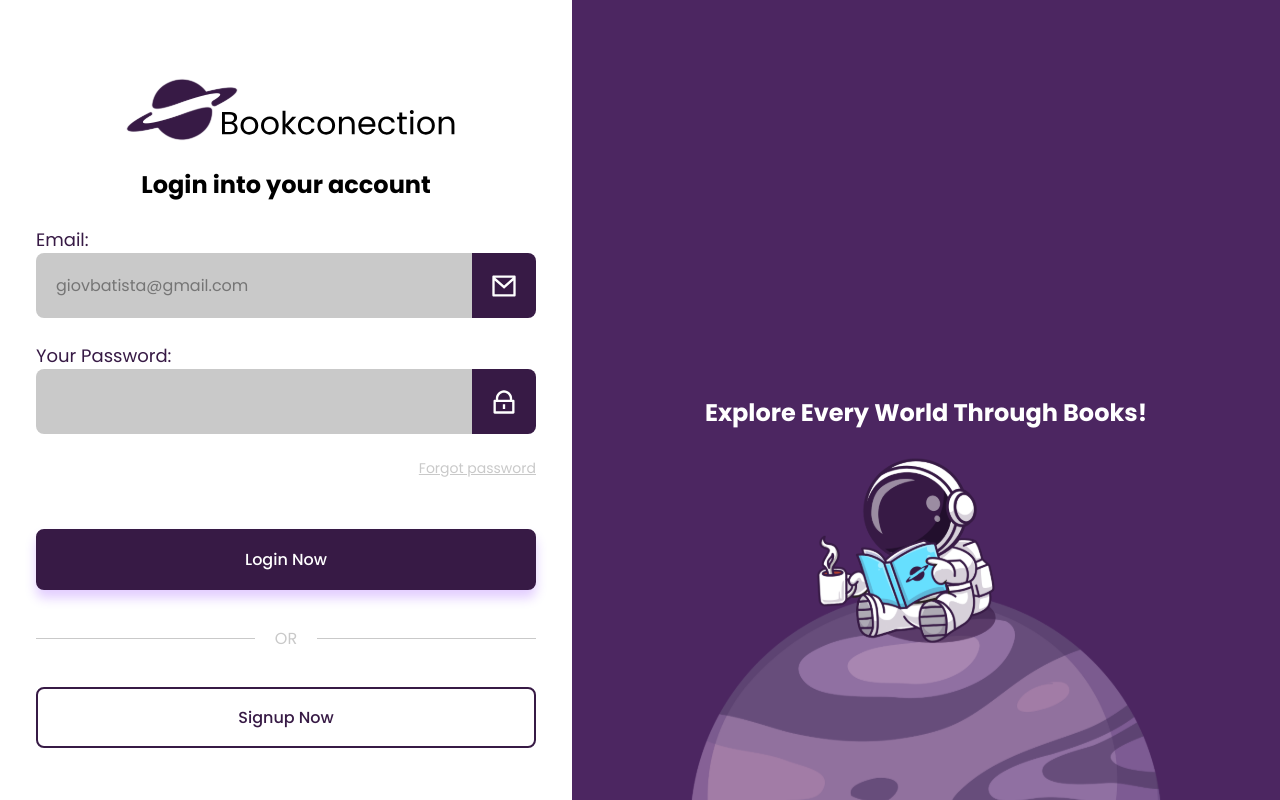
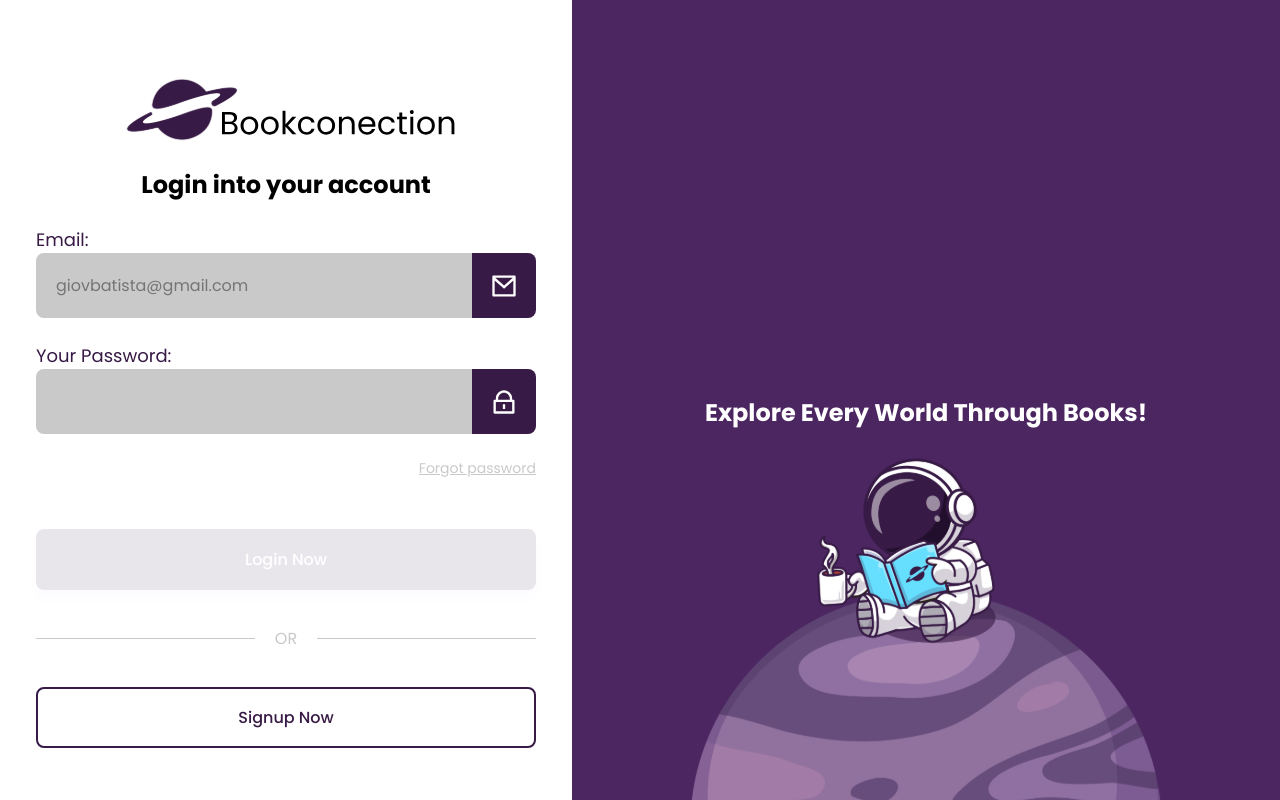
Before and after one commit to LeoGuimas/Bookconection, an Angular app: page /login in a window 1280 px wide. Built offline with nearby package versions, Linux system fonts and the light colour scheme.

Commit message:
feat: disable login button in specific cases, login page done

```diff
--- a/src/app/components/default-login-layout/default-login-layout.component.html
+++ b/src/app/components/default-login-layout/default-login-layout.component.html
@@ -6,7 +6,12 @@
         <h2>{{ title }}</h2>
         <ng-content></ng-content>
         <div class="btn-wrapper">
-        <button class="btn-primary" (click)="submit()">{{ primaryBtnText }}</button>
+        <button
+            class="btn-primary"
+            (click)="submit()"
+            [disabled]="disablePrimaryBtn"
+            >
+            {{ primaryBtnText }}</button>
         <div class="divider">
             <div></div>
             <span>or</span>
--- a/src/app/components/default-login-layout/default-login-layout.component.scss
+++ b/src/app/components/default-login-layout/default-login-layout.component.scss
@@ -90,6 +90,10 @@
     border: none;
     background: transparent;
 
+    &:disabled{
+      opacity: 0.1;
+    }
+
     &.btn-primary {
       background-color: $primary-color;
       border: 2px solid $primary-color;
--- a/src/app/components/default-login-layout/default-login-layout.component.ts
+++ b/src/app/components/default-login-layout/default-login-layout.component.ts
@@ -12,6 +12,7 @@
   @Input() title: string ="";
   @Input() primaryBtnText: string ="";
   @Input() secundaryBtnText: string ="";
+  @Input() disablePrimaryBtn: boolean = true;
   @Output("submit") onSubmit = new EventEmitter();
 
   @Output("navigate") onNavigate = new EventEmitter();
--- a/src/app/pages/login/login.component.html
+++ b/src/app/pages/login/login.component.html
@@ -4,6 +4,7 @@
     secundaryBtnText="Signup Now"
     (submit)="submit()"
     (navigate)="navigate()"
+    [disablePrimaryBtn]="!loginForm.valid"
 >
   <form [formGroup]="loginForm">
     <app-primary-input
--- a/src/app/pages/login/login.component.ts
+++ b/src/app/pages/login/login.component.ts
@@ -34,8 +34,8 @@
 
   submit(){
     this.loginService.login(this.loginForm.value.email, this.loginForm.value.password).subscribe({
-      next: () => this.toastService.success("Login feito com sucesso!"),
-      error: () => this.toastService.error("Erro inesperado! Tente novamente mais tarde")
+      next: () => this.toastService.success("Login successful!"),
+      error: () => this.toastService.error("Unexpected error! Please try again later")
     })
   }
 
```
